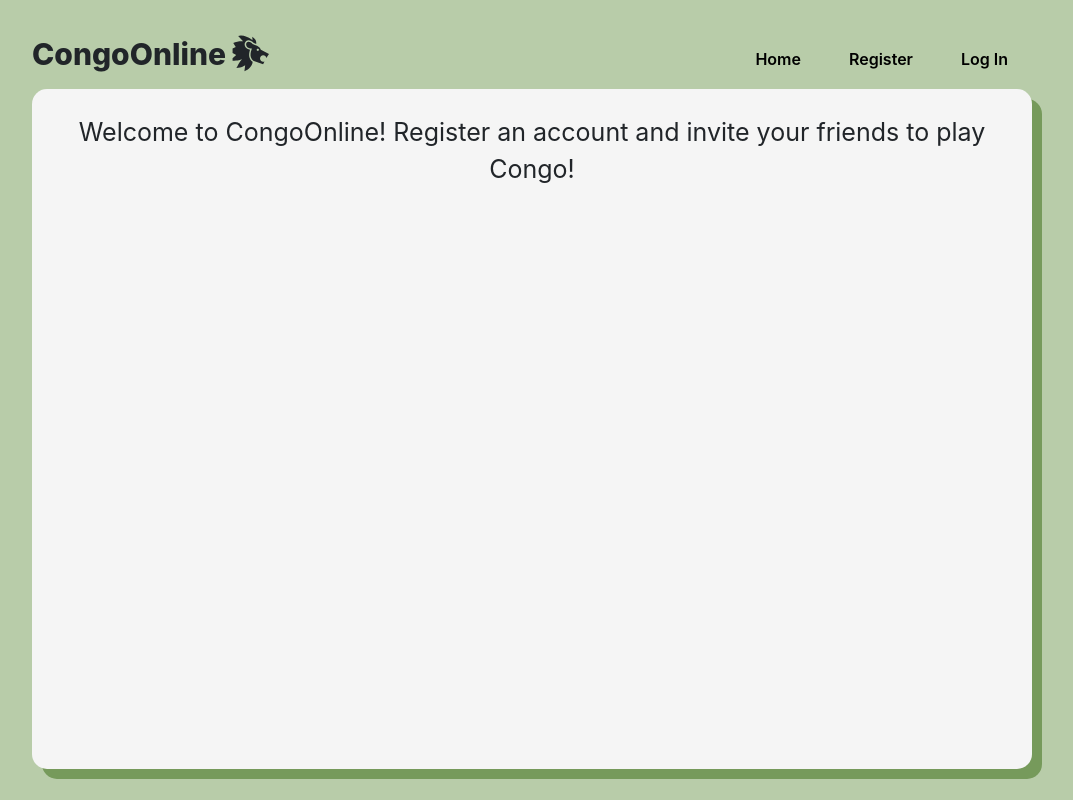
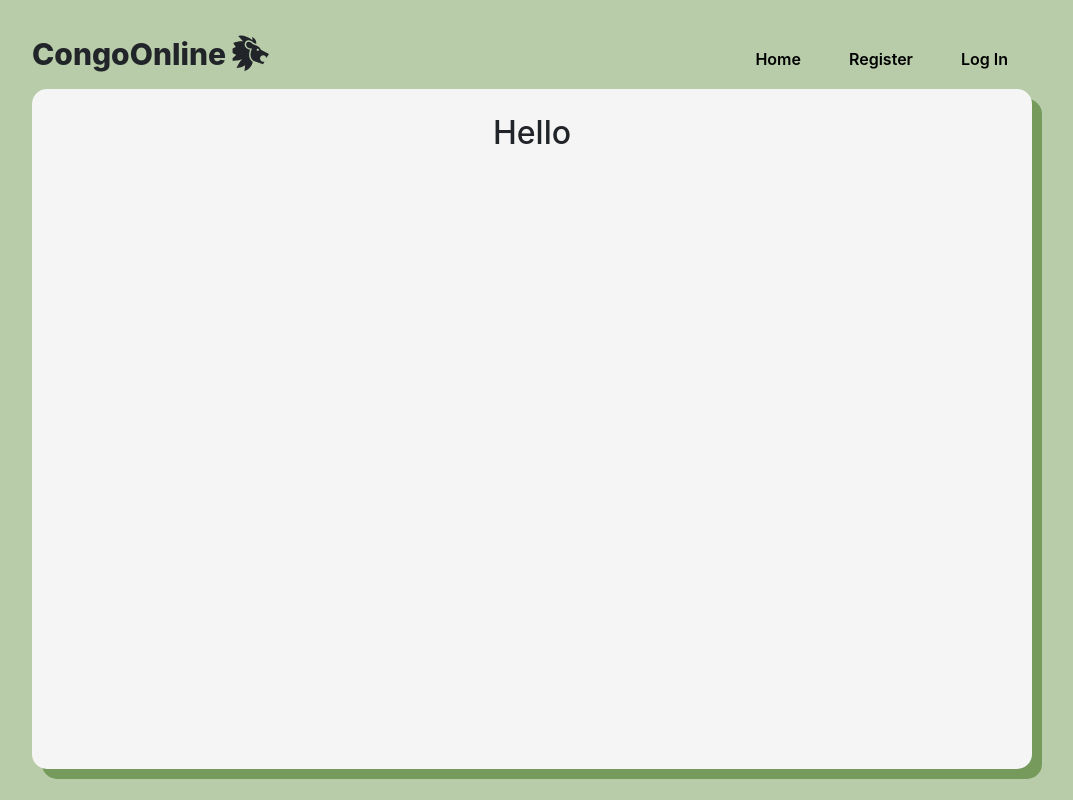
Before and after one commit to cs414-byte-mechanics/cs414-f19-001-ByteMechanics, a React (Create React App) app in the folder client/: page / in a window 1280 px wide. Shown: the whole page, without its empty margins (108-1181 px from the left). Built offline with nearby package versions, Linux system fonts and the light colour scheme; no server answers.

Commit message:
Add Component into HomeScreen

```diff
--- a/client/src/components/Home.js
+++ b/client/src/components/Home.js
@@ -1,5 +1,6 @@
 import React from 'react';
 import Dashboard from "./Dashboard";
+import ViewGames from "./ViewGames";
 
 class Home extends React.Component {
     constructor(props){
@@ -11,7 +12,7 @@ class Home extends React.Component {
             <div id="home">
                 {this.props.isLoggedIn()
                     ? <Dashboard userName={this.props.userName}/>
-                    : "Welcome to CongoOnline! Register an account and invite your friends to play Congo!"
+                    : <ViewGames/>
                 }
             </div>
         );
--- a/client/src/components/ViewGames.js
+++ b/client/src/components/ViewGames.js
@@ -1,6 +1,6 @@
 import React from 'react';
 
-class ViewGames extends Component {
+class ViewGames extends React.Component {
     //This class needs to:
         //Get all the games from the server - hard code for now and do later (maybe this is sent back when they've sucessfully logged in?)
         //Store information in state for now
@@ -12,7 +12,7 @@ class ViewGames extends Component {
     constructor(props){
         super(props)
         this.state={
-            games=[
+            games: [
                 {
                     date: "yesterday",
                     opponent: "amrictor",
```
